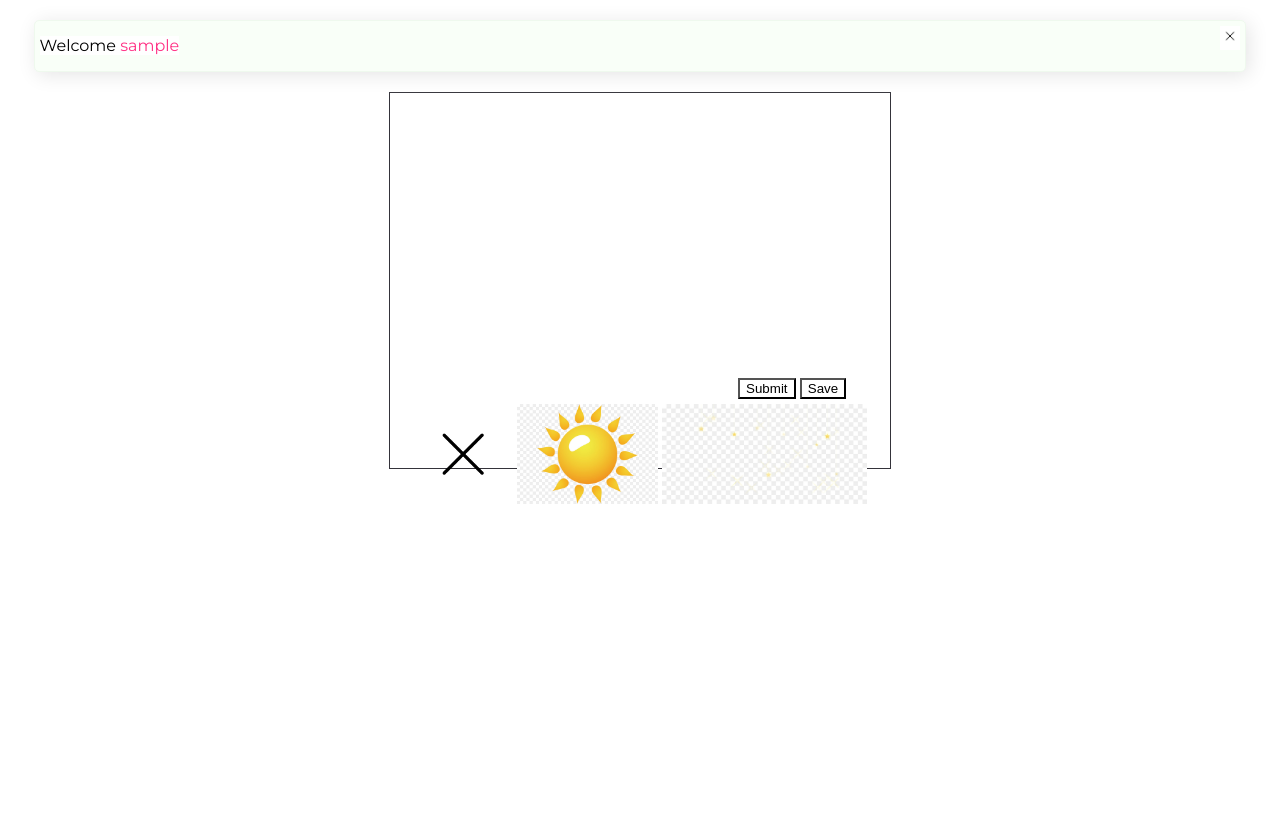
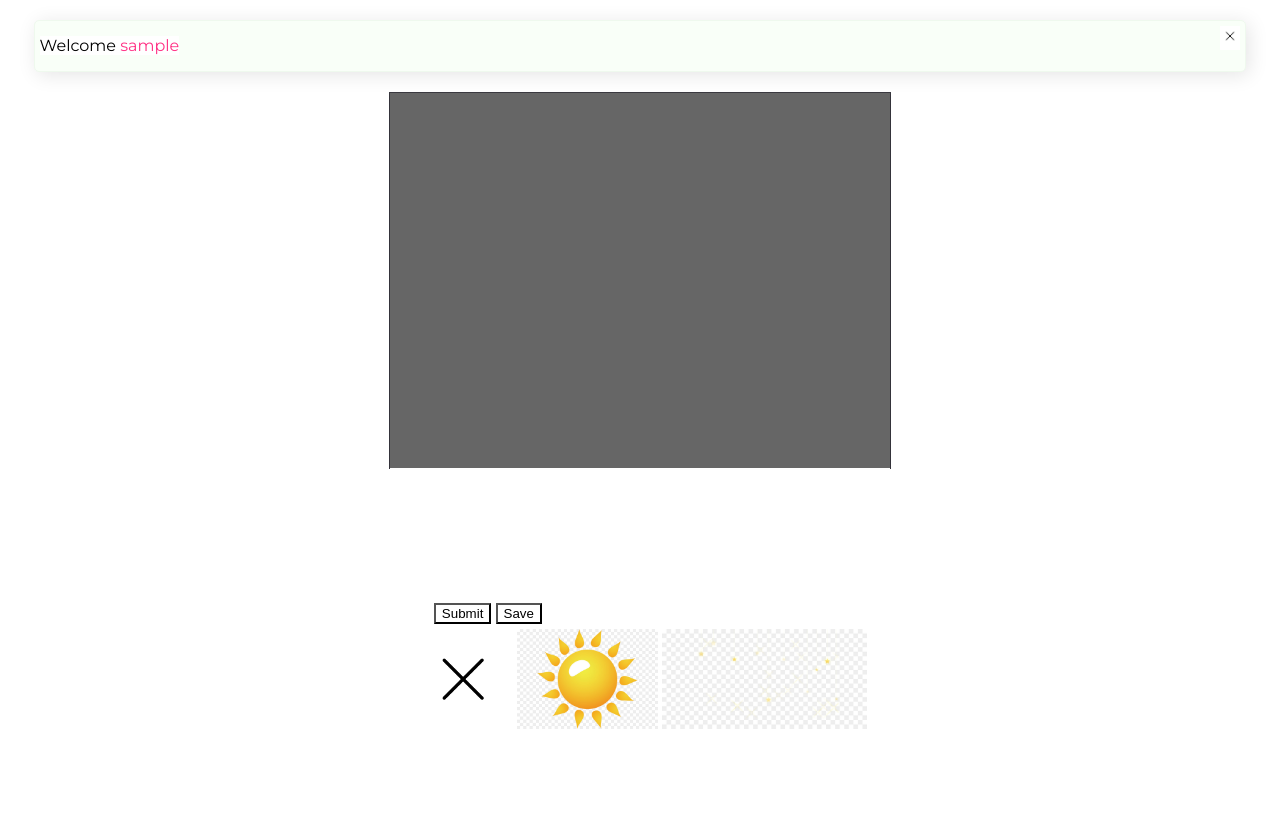
Before and after one commit to lolaolivet/camagru, a PHP site: page /views/camera.php in a window 1280 px wide. Shown: the part 109-938 px from the top of the page. Before the commit the page ends 613 px from the top, so only its background shows below. Run offline with PHP 8.4, Linux system fonts and the light colour scheme; the visitor is signed in with stand-in values (Sample User, id 1); a map, chart or similar area stays blank.

Commit message:
Supperposition filters

```diff
--- a/css/camera.css
+++ b/css/camera.css
@@ -7,6 +7,9 @@
 /*    justify-content: space-between;*/
 }
 #videoElement {
+/*    position: absolute;*/
+/*    top: 0;*/
+/*    left: 0;*/
     width: 100%;
     height: 375px;
     background-color: #666;
@@ -40,7 +43,23 @@
 }
 
 #canvasVideo {
+/*    position: absolute;*/
+/*    top: 100%;*/
+/*    left: 0;*/
     background: transparent;
+}
+
+#canvas {
+    position: absolute;
+    background: transparent;
+    top: 0;
+    left: 0;
+}
+
+.video {
+/*    height: 100%;*/
+/*    width: 100%;*/
+    position: relative;
 }
 
 .radio {
--- a/js/camera.js
+++ b/js/camera.js
@@ -1,16 +1,8 @@
 if (navigator.mediaDevices.getUserMedia) {
     navigator.mediaDevices.getUserMedia({video: true})
   .then(function(stream) {
-        var canvas = document.getElementById("canvasVideo");
-        var context = canvas.getContext("2d");
-        var video = document.createElement("video");
-        canvas.width = "500";
-        canvas.height = "375";
-        video.srcObject = stream;
-//        video.srcObject = stream;
-        video.setAttribute("autoplay", "true");
-        context.drawImage(video, 0, 0, 500, 375);
-        console.log(video.srcObject);
+    var video = document.querySelector("#videoElement");
+    video.srcObject = stream;
   })
   .catch(function(error) {
     console.log(error.name + ":" + error.message);
@@ -20,13 +12,17 @@ if (navigator.mediaDevices.getUserMedia) {
 function snapshot(e) {
     var canvas = document.getElementById("canvas");
     var context = canvas.getContext("2d");
-    var video = document.querySelector("#videoElement");
+    var video = document.querySelector("video");
     var img = document.querySelector("#videoElement");
     var f = document.getElementById("filters");
     var images = f.getElementsByTagName("img");
     var i = 0;
+
+
     while (i < images.length) {
         if (images[i].getAttribute("selected")) {
+
+            console.log("coucou");
             canvas.width = "500";
             canvas.height = "375";
             context.drawImage(video, 0, 0, 500, 375);
@@ -59,12 +55,25 @@ function saveSnap(e) {
 function addFilter(e) {
     var parent = e.parentElement;
     var images = parent.getElementsByTagName("img");
-    var test = ['a','b','c'];
+    var video = document.querySelector('video');
+    var canvas = document.querySelector('canvas');
+    var context = canvas.getContext('2d');
+    var div = document.getElementById("mini-galery");
+    var img = new Image();
+
+//    canvas.setAttribute("id", "canvasVideo");
+    canvas.width = "500";
+    canvas.height = "375";
+//    div.appendChild(canvas);
 
     for (var i = 0; i < images.length; i++) {
         images[i].setAttribute("selected", "false");
         images[i].style.border = "1px solid #fff";
     }
+
+//    context.drawImage(video, 0, 0, 500, 375);
+    img.src = e.src;
+    context.drawImage(img, 0, 0, 500, 375);
     e.setAttribute("selected", "true");
     e.style.border = "1px solid #000";
 }
--- a/views/camera.php
+++ b/views/camera.php
@@ -53,11 +53,11 @@ $_SESSION['message'] = "";
       <div id="container">
 
           <div class="video">
-            <canvas id="canvasVideo"></canvas>
-<!--            <video autoplay="true" id="videoElement"></video>-->
+            <video autoplay="true" id="videoElement"></video>
             <canvas id="canvas"></canvas>
             <input type="submit" name="Smile!" id="snap" onclick="snapshot(this)">
             <input type="submit" name="snap" value="Save" id="save" onclick="saveSnap(this)">
+              <canvas id="result"></canvas>
           </div>
           <div id="filters">
               <img src="../img/close.png" id="rainbow" onclick="addFilter(this)">
```
